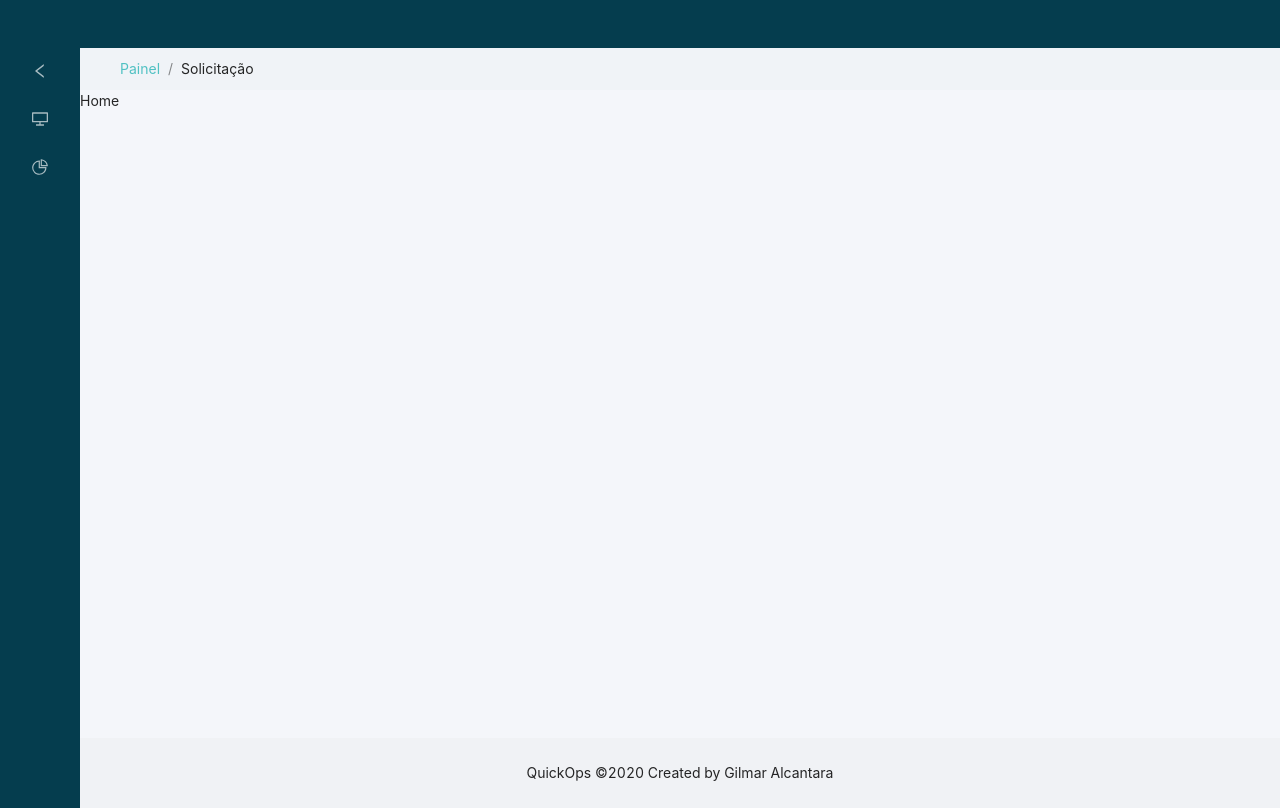
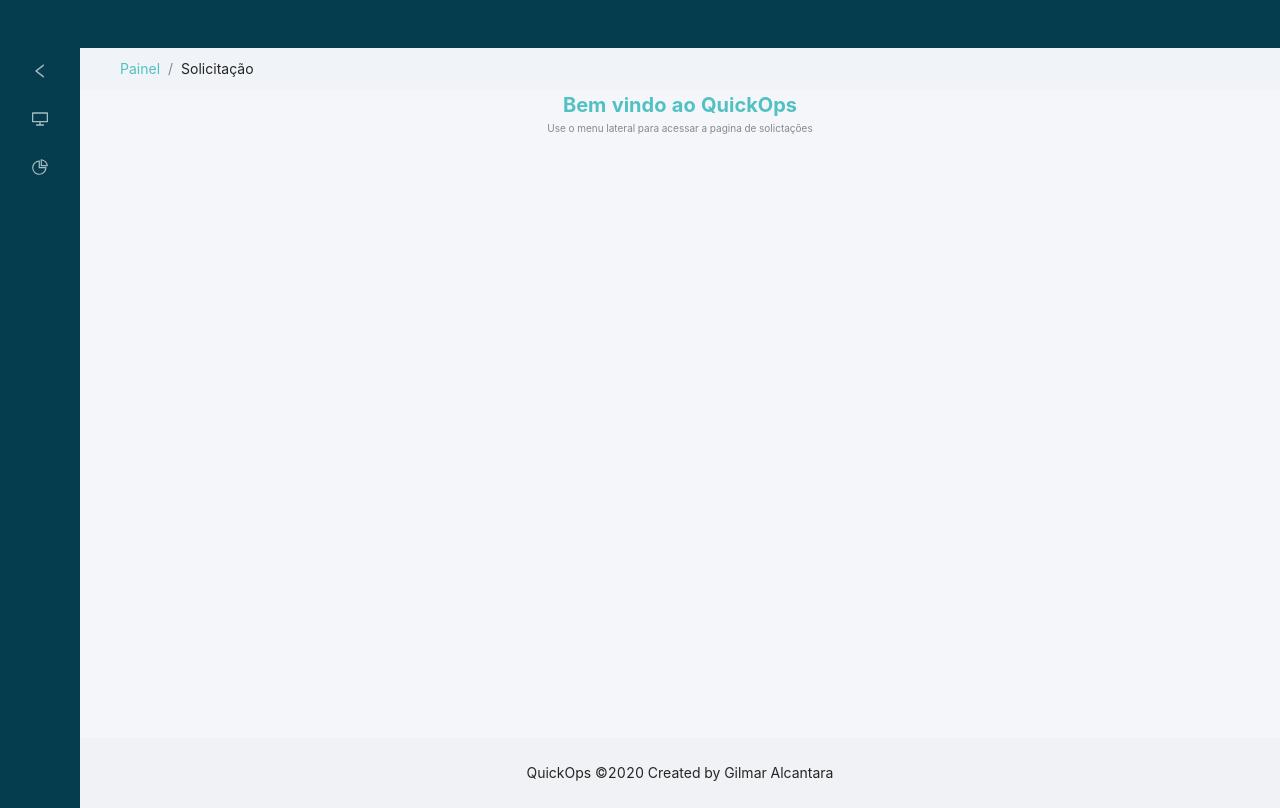
Before and after one commit to Gilmardealcantara/quick-ops, a React (Create React App) app: page / in a window 1280 px wide. Built offline with nearby package versions, Linux system fonts and the light colour scheme.

Commit message:
add home style

```diff
--- a/src/components/Error/index.tsx
+++ b/src/components/Error/index.tsx
@@ -2,6 +2,7 @@
 import { Image } from 'antd';
 
 import dog1 from '../../assets/imgs/sad-dog-1.png';
+import './style.css';
 
 const Error = () => (
     <div className="request-page-error">
--- /dev/null
+++ b/src/components/Error/style.css
@@ -0,0 +1,12 @@
+.request-page-error {
+    display: flex;
+    flex-direction: column;
+    align-items: center;
+    justify-content: center;
+}
+
+.request-page-error span {
+    font-size: 20px;
+    font-weight: bold;
+    color: #51c1c3;
+}
--- /dev/null
+++ b/src/containers/Home/index.tsx
@@ -0,0 +1,11 @@
+import React from 'react';
+import './style.css'
+
+const Home = () => (
+    <div className="home-page">
+        <span className="home-welcome">Bem vindo ao QuickOps</span>
+        <span className="home-tip">Use o menu lateral para acessar a pagina de solictações</span>
+    </div>
+)
+
+export default Home;
--- /dev/null
+++ b/src/containers/Home/style.css
@@ -0,0 +1,18 @@
+.home-page {
+    display: flex;
+    flex-direction: column;
+    align-items: center;
+    justify-content: center;
+}
+
+.home-page .home-welcome {
+    font-size: 20px;
+    font-weight: bold;
+    color: #51c1c3;
+}
+
+.home-page .home-tip {
+  font-size: 10px;
+  line-height: 1.5;
+  color: #848a91;
+}
--- a/src/containers/RequestPage/style.css
+++ b/src/containers/RequestPage/style.css
@@ -2,16 +2,3 @@
     display: flex;
     flex-direction: line;
 }
-
-.request-page-error {
-    display: flex;
-    flex-direction: column;
-    align-items: center;
-    justify-content: center;
-}
-
-.request-page-error span {
-    font-size: 20px;
-    font-weight: bold;
-    color: #51c1c3;
-}
--- a/src/routes/index.tsx
+++ b/src/routes/index.tsx
@@ -5,6 +5,7 @@
 import history from './history';
 import PrivateRoute from '../routes/PrivateRoute';
 import RequestPage from '../containers/RequestPage';
+import Home from '../containers/Home';
 
 
 export default function Routes() {
@@ -13,7 +14,7 @@
             <Switch>
                 <Route path="/login" component={() => <div>Login</div>} />
                 <PrivateRoute path="/requests" component={RequestPage} />
-                <PrivateRoute path="/" component={() => <div>Home</div>} />
+                <PrivateRoute path="/" component={Home} />
             </Switch>
         </ConnectedRouter>
     );
```
